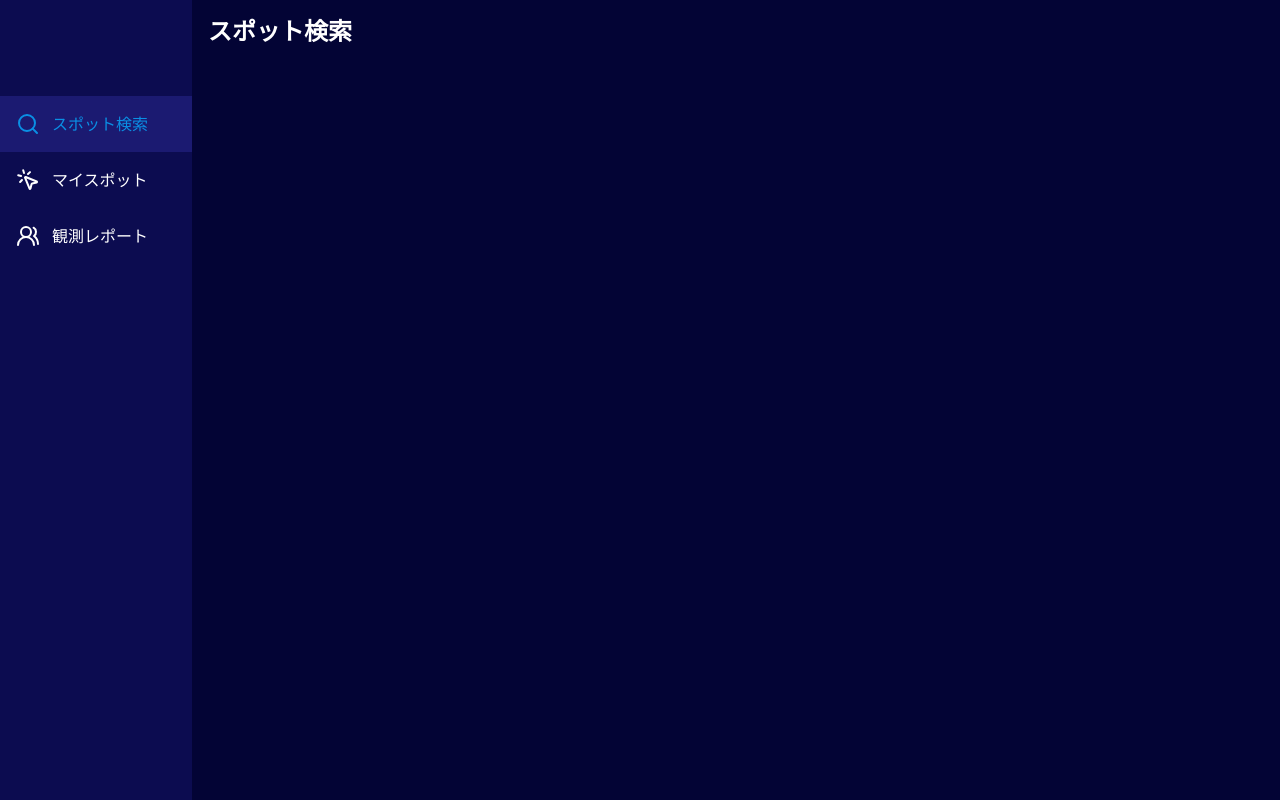
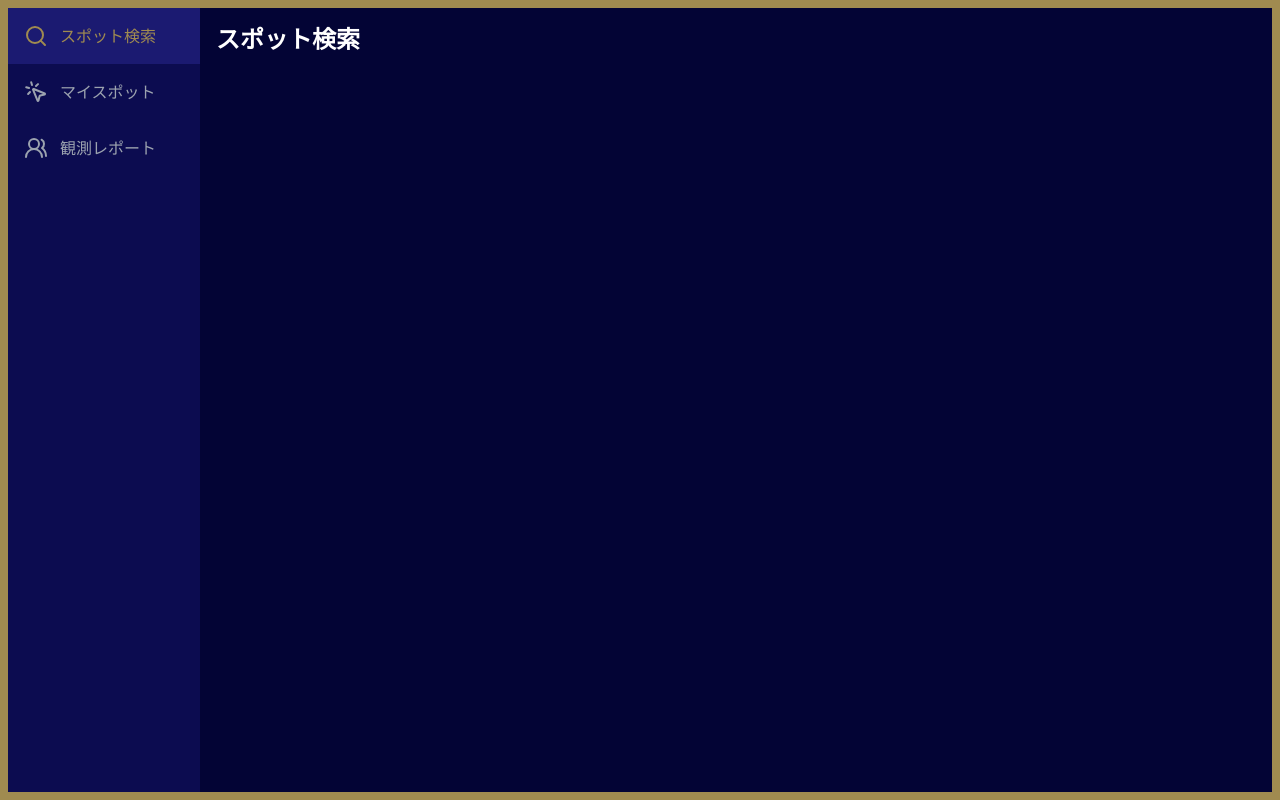
Before and after one commit to ShotaSasaki-HU/satellite-spotter, a Next.js app in the folder src/frontend/: page / in a window 1280 px wide. Built offline with nearby package versions, Linux system fonts and the light colour scheme.

Commit message:
update: globals.cssにコンパスカラーを追加し，layout.tsxのデザインを調整した．

```diff
--- a/src/frontend/src/app/globals.css
+++ b/src/frontend/src/app/globals.css
@@ -6,9 +6,17 @@
   --color-bg-primary-active: #1B1A71;
   --color-bg-primary-hover: #141361;
   --color-bg-secondary: #030435;
+
   --color-text-primary: #FFFFFF;
   --color-text-muted: #9CA3AF;
   --color-text-active: #0A8FE4;
+
+  --color-compass-gold: #a08b50;
+  --color-compass-gold-hover: #ba9f64;
+  --color-compass-gold-muted: #a19982;
+  --color-compass-gray: #74726e;
+  --color-compass-gray-hover: #a7a49e;
+  /* --color-compass-green:#15a776; */
 }
 
 /* ライト・ダークモードの切り替えが不要なため，デフォルトの記述はコメントアウトする． */
--- a/src/frontend/src/app/layout.tsx
+++ b/src/frontend/src/app/layout.tsx
@@ -25,7 +25,8 @@ export default function RootLayout({
       <body
         className={`
           ${inter.className}
-          bg-bg-secondary text-white min-h-screen
+          bg-bg-secondary text-text-primary min-h-screen
+          border-8 border-compass-gold
         `}
       >
         {/* ナビゲーションとメインコンテンツを包むラッパー */}
@@ -34,6 +35,7 @@ export default function RootLayout({
           <Navigation />
 
           {/* メインコンテンツ */}
+          {/* Navigationの分だけレスポンシブにpadding */}
           <main className="w-full pb-16 md:pl-48 md:pb-0">
             {/* コンテンツが画面端に接触しないための余白 */}
             <div className="p-4">
--- a/src/frontend/src/components/Navigation.tsx
+++ b/src/frontend/src/components/Navigation.tsx
@@ -22,12 +22,13 @@ export default function Navigation() {
       className={`
         bg-bg-primary text-text-primary z-50
 
-        fixed bottom-0 left-0 w-full h-16
+        fixed bottom-2 left-2 w-[calc(100%-16px)] h-16
         flex flex-row justify-around items-center
+        divide-x divide-compass-gold-disabled
 
-        md:fixed md:left-0 md:top-0 md:w-48 md:h-screen
+        md:fixed md:left-2 md:top-2 md:w-48 md:h-[calc(100vh-16px)]
         md:flex-col md:justify-start md:items-stretch
-        md:pt-24
+        md:divide-x-0
       `}
     >
       {navItems.map((item) => {
@@ -44,8 +45,8 @@ export default function Navigation() {
 
               md:flex-row md:justify-start md:text-base md:p-4 md:h-auto
 
-              ${isActive ? "text-text-active bg-bg-primary-active" :
-                "text-text-primary hover:bg-bg-primary-hover"}
+              ${isActive ? "text-compass-gold bg-bg-primary-active" :
+                "text-text-muted hover:bg-bg-primary-hover"}
             `}
           >
             <span className="text-2xl md:mr-3">{item.icon}</span>
```
